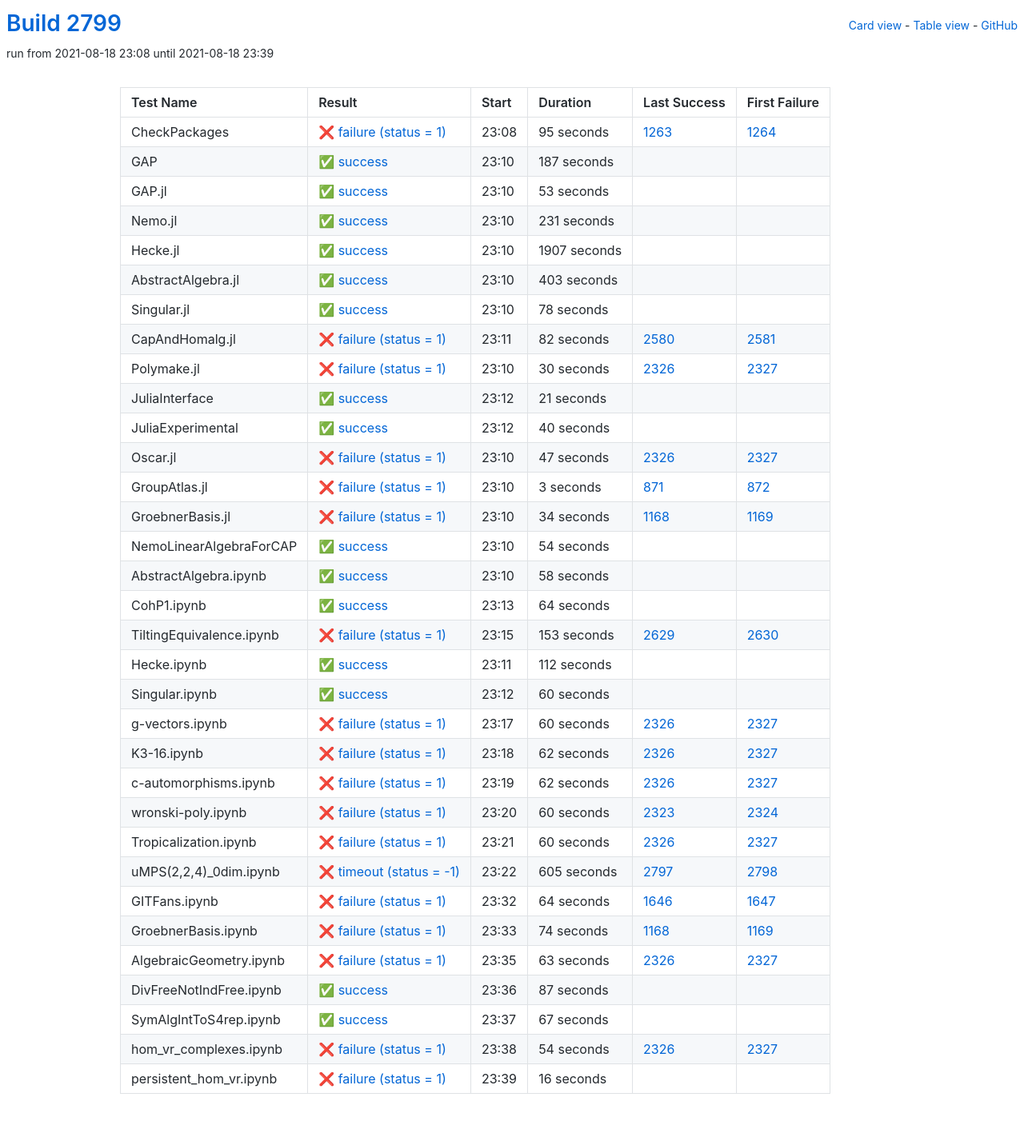
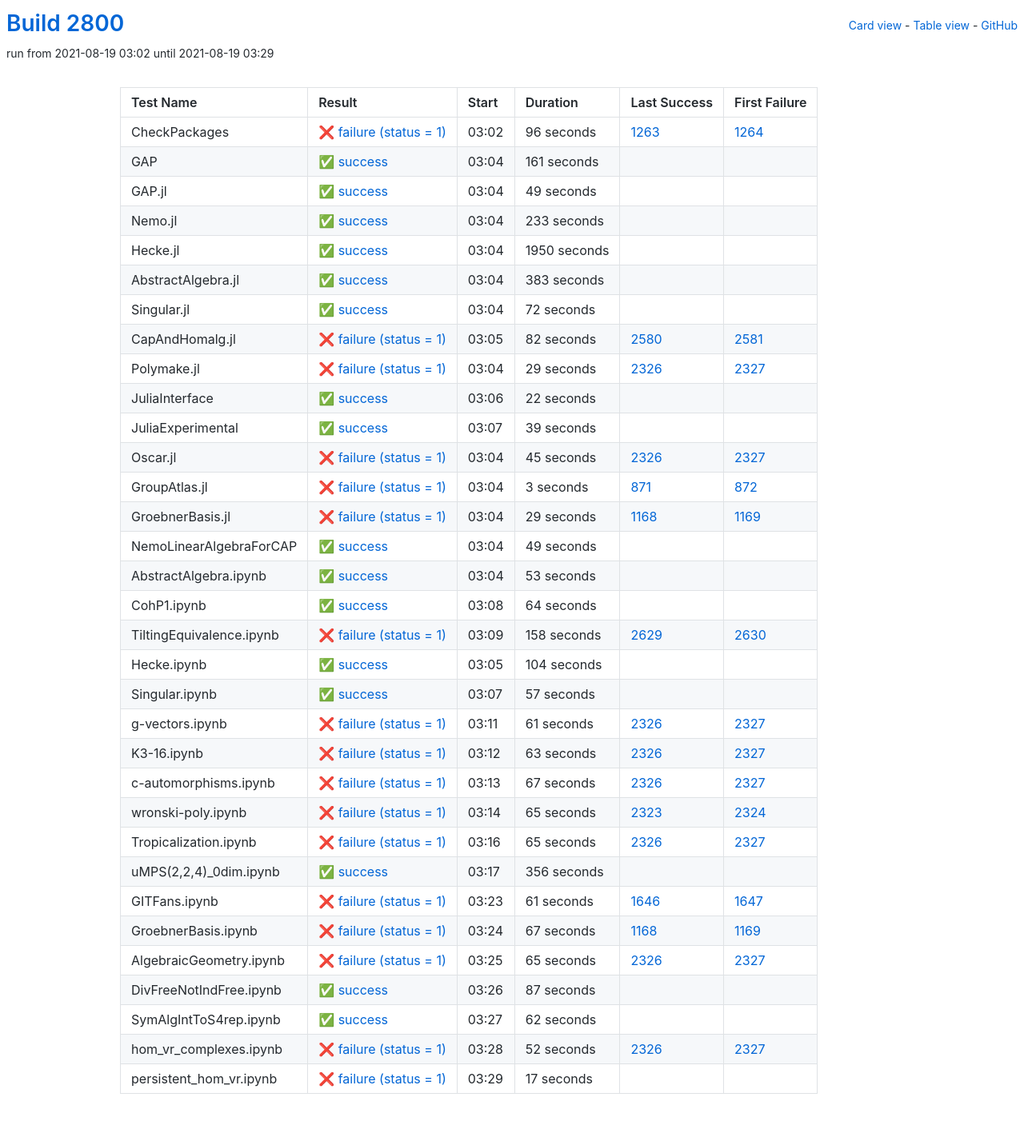
Before and after one commit to oscar-system/oscar-ci-status-stable, a Jekyll site: the page built from table.html, in a window 1280 px wide. Shown: the whole page at 80% size. Built offline with Jekyll 4.4.1, drawn with Linux system fonts in a browser that asks for light colours.

Commit message:
Build #2800

```diff
--- a/_data/ci.yml
+++ b/_data/ci.yml
@@ -1,6 +1,6 @@
 ---
-build: 2799
-build_url: https://oscarci.mathematik.uni-kl.de/job/oscar-stable/2799/
+build: 2800
+build_url: https://oscarci.mathematik.uni-kl.de/job/oscar-stable/2800/
 job: oscar-stable
 organization: oscar-system
 repo: oscar-ci-status-stable
@@ -8,92 +8,92 @@ repourl: https://github.com/oscar-system/oscar-ci-status-stable
 tests:
 - name: CheckPackages
   id: checkpackages
-  log: https://oscarci.mathematik.uni-kl.de/job/oscar-stable/2799/artifact/logs/build-2799/CheckPackages.log
-  start: 2021-08-18 23:08
+  log: https://oscarci.mathematik.uni-kl.de/job/oscar-stable/2800/artifact/logs/build-2800/CheckPackages.log
+  start: 2021-08-19 03:02
   success: false
   exitcode: 1
   status: failure
-  duration: 95
+  duration: 96
   last_success: 1263
   last_success_url: https://oscarci.mathematik.uni-kl.de/job/oscar-stable/1263/
   first_failure: 1264
   first_failure_url: https://oscarci.mathematik.uni-kl.de/job/oscar-stable/1264/
 - name: GAP
   id: gap
-  log: https://oscarci.mathematik.uni-kl.de/job/oscar-stable/2799/artifact/logs/build-2799/GAP.log
-  start: 2021-08-18 23:10
+  log: https://oscarci.mathematik.uni-kl.de/job/oscar-stable/2800/artifact/logs/build-2800/GAP.log
+  start: 2021-08-19 03:04
   success: true
   exitcode: 0
   status: success
-  duration: 187
+  duration: 161
   last_success: false
   last_success_url:
   first_failure: false
   first_failure_url:
 - name: GAP.jl
   id: gap-jl
-  log: https://oscarci.mathematik.uni-kl.de/job/oscar-stable/2799/artifact/logs/build-2799/GAP.jl.log
-  start: 2021-08-18 23:10
+  log: https://oscarci.mathematik.uni-kl.de/job/oscar-stable/2800/artifact/logs/build-2800/GAP.jl.log
+  start: 2021-08-19 03:04
   success: true
   exitcode: 0
   status: success
-  duration: 53
+  duration: 49
   last_success: false
   last_success_url:
   first_failure: false
   first_failure_url:
 - name: Nemo.jl
   id: nemo-jl
-  log: https://oscarci.mathematik.uni-kl.de/job/oscar-stable/2799/artifact/logs/build-2799/Nemo.jl.log
-  start: 2021-08-18 23:10
+  log: https://oscarci.mathematik.uni-kl.de/job/oscar-stable/2800/artifact/logs/build-2800/Nemo.jl.log
+  start: 2021-08-19 03:04
   success: true
   exitcode: 0
   status: success
-  duration: 231
+  duration: 233
   last_success: false
   last_success_url:
   first_failure: false
   first_failure_url:
 - name: Hecke.jl
   id: hecke-jl
-  log: https://oscarci.mathematik.uni-kl.de/job/oscar-stable/2799/artifact/logs/build-2799/Hecke.jl.log
-  start: 2021-08-18 23:10
+  log: https://oscarci.mathematik.uni-kl.de/job/oscar-stable/2800/artifact/logs/build-2800/Hecke.jl.log
+  start: 2021-08-19 03:04
   success: true
   exitcode: 0
   status: success
-  duration: 1907
+  duration: 1950
   last_success: false
   last_success_url:
   first_failure: false
   first_failure_url:
 - name: AbstractAlgebra.jl
   id: abstractalgebra-jl
-  log: https://oscarci.mathematik.uni-kl.de/job/oscar-stable/2799/artifact/logs/build-2799/AbstractAlgebra.jl.log
-  start: 2021-08-18 23:10
+  log: https://oscarci.mathematik.uni-kl.de/job/oscar-stable/2800/artifact/logs/build-2800/AbstractAlgebra.jl.log
+  start: 2021-08-19 03:04
   success: true
   exitcode: 0
   status: success
-  duration: 403
+  duration: 383
   last_success: false
   last_success_url:
   first_failure: false
   first_failure_url:
 - name: Singular.jl
   id: singular-jl
-  log: https://oscarci.mathematik.uni-kl.de/job/oscar-stable/2799/artifact/logs/build-2799/Singular.jl.log
-  start: 2021-08-18 23:10
+  log: https://oscarci.mathematik.uni-kl.de/job/oscar-stable/2800/artifact/logs/build-2800/Singular.jl.log
+  start: 2021-08-19 03:04
   success: true
   exitcode: 0
   status: success
-  duration: 78
+  duration: 72
   last_success: false
   last_success_url:
   first_failure: false
   first_failure_url:
 - name: CapAndHomalg.jl
   id: capandhomalg-jl
-  log: https://oscarci.mathematik.uni-kl.de/job/oscar-stable/2799/artifact/logs/build-2799/CapAndHomalg.jl.log
-  start: 2021-08-18 23:11
+  log: https://oscarci.mathematik.uni-kl.de/job/oscar-stable/2800/artifact/logs/build-2800/CapAndHomalg.jl.log
+  start: 2021-08-19 03:05
   success: false
   exitcode: 1
   status: failure
@@ -104,56 +104,56 @@ tests:
   first_failure_url: https://oscarci.mathematik.uni-kl.de/job/oscar-stable/2581/
 - name: Polymake.jl
   id: polymake-jl
-  log: https://oscarci.mathematik.uni-kl.de/job/oscar-stable/2799/artifact/logs/build-2799/Polymake.jl.log
-  start: 2021-08-18 23:10
+  log: https://oscarci.mathematik.uni-kl.de/job/oscar-stable/2800/artifact/logs/build-2800/Polymake.jl.log
+  start: 2021-08-19 03:04
   success: false
   exitcode: 1
   status: failure
-  duration: 30
+  duration: 29
   last_success: 2326
   last_success_url: https://oscarci.mathematik.uni-kl.de/job/oscar-stable/2326/
   first_failure: 2327
   first_failure_url: https://oscarci.mathematik.uni-kl.de/job/oscar-stable/2327/
 - name: JuliaInterface
   id: juliainterface
-  log: https://oscarci.mathematik.uni-kl.de/job/oscar-stable/2799/artifact/logs/build-2799/JuliaInterface.log
-  start: 2021-08-18 23:12
+  log: https://oscarci.mathematik.uni-kl.de/job/oscar-stable/2800/artifact/logs/build-2800/JuliaInterface.log
+  start: 2021-08-19 03:06
   success: true
   exitcode: 0
   status: success
-  duration: 21
+  duration: 22
   last_success: false
   last_success_url:
   first_failure: false
   first_failure_url:
 - name: JuliaExperimental
   id: juliaexperimental
-  log: https://oscarci.mathematik.uni-kl.de/job/oscar-stable/2799/artifact/logs/build-2799/JuliaExperimental.log
-  start: 2021-08-18 23:12
+  log: https://oscarci.mathematik.uni-kl.de/job/oscar-stable/2800/artifact/logs/build-2800/JuliaExperimental.log
+  start: 2021-08-19 03:07
   success: true
   exitcode: 0
   status: success
-  duration: 40
+  duration: 39
   last_success: false
   last_success_url:
   first_failure: false
   first_failure_url:
 - name: Oscar.jl
   id: oscar-jl
-  log: https://oscarci.mathematik.uni-kl.de/job/oscar-stable/2799/artifact/logs/build-2799/Oscar.jl.log
-  start: 2021-08-18 23:10
+  log: https://oscarci.mathematik.uni-kl.de/job/oscar-stable/2800/artifact/logs/build-2800/Oscar.jl.log
+  start: 2021-08-19 03:04
   success: false
   exitcode: 1
   status: failure
-  duration: 47
+  duration: 45
   last_success: 2326
   last_success_url: https://oscarci.mathematik.uni-kl.de/job/oscar-stable/2326/
   first_failure: 2327
   first_failure_url: https://oscarci.mathematik.uni-kl.de/job/oscar-stable/2327/
 - name: GroupAtlas.jl
   id: groupatlas-jl
-  log: https://oscarci.mathematik.uni-kl.de/job/oscar-stable/2799/artifact/logs/build-2799/GroupAtlas.jl.log
-  start: 2021-08-18 23:10
+  log: https://oscarci.mathematik.uni-kl.de/job/oscar-stable/2800/artifact/logs/build-2800/GroupAtlas.jl.log
+  start: 2021-08-19 03:04
   success: false
   exitcode: 1
   status: failure
@@ -164,44 +164,44 @@ tests:
   first_failure_url: https://oscarci.mathematik.uni-kl.de/job/oscar-stable/872/
 - name: GroebnerBasis.jl
   id: groebnerbasis-jl
-  log: https://oscarci.mathematik.uni-kl.de/job/oscar-stable/2799/artifact/logs/build-2799/GroebnerBasis.jl.log
-  start: 2021-08-18 23:10
+  log: https://oscarci.mathematik.uni-kl.de/job/oscar-stable/2800/artifact/logs/build-2800/GroebnerBasis.jl.log
+  start: 2021-08-19 03:04
   success: false
   exitcode: 1
   status: failure
-  duration: 34
+  duration: 29
   last_success: 1168
   last_success_url: https://oscarci.mathematik.uni-kl.de/job/oscar-stable/1168/
   first_failure: 1169
   first_failure_url: https://oscarci.mathematik.uni-kl.de/job/oscar-stable/1169/
 - name: NemoLinearAlgebraForCAP
   id: nemolinearalgebraforcap
-  log: https://oscarci.mathematik.uni-kl.de/job/oscar-stable/2799/artifact/logs/build-2799/NemoLinearAlgebraForCAP.log
-  start: 2021-08-18 23:10
+  log: https://oscarci.mathematik.uni-kl.de/job/oscar-stable/2800/artifact/logs/build-2800/NemoLinearAlgebraForCAP.log
+  start: 2021-08-19 03:04
   success: true
   exitcode: 0
   status: success
-  duration: 54
+  duration: 49
   last_success: false
   last_success_url:
   first_failure: false
   first_failure_url:
 - name: AbstractAlgebra.ipynb
   id: abstractalgebra-ipynb
-  log: https://oscarci.mathematik.uni-kl.de/job/oscar-stable/2799/artifact/logs/build-2799/AbstractAlgebra.ipynb.log
-  start: 2021-08-18 23:10
+  log: https://oscarci.mathematik.uni-kl.de/job/oscar-stable/2800/artifact/logs/build-2800/AbstractAlgebra.ipynb.log
+  start: 2021-08-19 03:04
   success: true
   exitcode: 0
   status: success
-  duration: 58
+  duration: 53
   last_success: false
   last_success_url:
   first_failure: false
   first_failure_url:
 - name: CohP1.ipynb
   id: cohp1-ipynb
-  log: https://oscarci.mathematik.uni-kl.de/job/oscar-stable/2799/artifact/logs/build-2799/CohP1.ipynb.log
-  start: 2021-08-18 23:13
+  log: https://oscarci.mathematik.uni-kl.de/job/oscar-stable/2800/artifact/logs/build-2800/CohP1.ipynb.log
+  start: 2021-08-19 03:08
   success: true
   exitcode: 0
   status: success
@@ -212,140 +212,56 @@ tests:
   first_failure_url:
 - name: TiltingEquivalence.ipynb
   id: tiltingequivalence-ipynb
-  log: https://oscarci.mathematik.uni-kl.de/job/oscar-stable/2799/artifact/logs/build-2799/TiltingEquivalence.ipynb.log
-  start: 2021-08-18 23:15
+  log: https://oscarci.mathematik.uni-kl.de/job/oscar-stable/2800/artifact/logs/build-2800/TiltingEquivalence.ipynb.log
+  start: 2021-08-19 03:09
   success: false
   exitcode: 1
   status: failure
-  duration: 153
+  duration: 158
   last_success: 2629
   last_success_url: https://oscarci.mathematik.uni-kl.de/job/oscar-stable/2629/
   first_failure: 2630
   first_failure_url: https://oscarci.mathematik.uni-kl.de/job/oscar-stable/2630/
 - name: Hecke.ipynb
   id: hecke-ipynb
-  log: https://oscarci.mathematik.uni-kl.de/job/oscar-stable/2799/artifact/logs/build-2799/Hecke.ipynb.log
-  start: 2021-08-18 23:11
+  log: https://oscarci.mathematik.uni-kl.de/job/oscar-stable/2800/artifact/logs/build-2800/Hecke.ipynb.log
+  start: 2021-08-19 03:05
   success: true
   exitcode: 0
   status: success
-  duration: 112
+  duration: 104
   last_success: false
   last_success_url:
   first_failure: false
   first_failure_url:
 - name: Singular.ipynb
   id: singular-ipynb
-  log: https://oscarci.mathematik.uni-kl.de/job/oscar-stable/2799/artifact/logs/build-2799/Singular.ipynb.log
-  start: 2021-08-18 23:12
+  log: https://oscarci.mathematik.uni-kl.de/job/oscar-stable/2800/artifact/logs/build-2800/Singular.ipynb.log
+  start: 2021-08-19 03:07
   success: true
   exitcode: 0
   status: success
-  duration: 60
+  duration: 57
   last_success: false
   last_success_url:
   first_failure: false
   first_failure_url:
 - name: g-vectors.ipynb
   id: g-vectors-ipynb
-  log: https://oscarci.mathematik.uni-kl.de/job/oscar-stable/2799/artifact/logs/build-2799/g-vectors.ipynb.log
-  start: 2021-08-18 23:17
+  log: https://oscarci.mathematik.uni-kl.de/job/oscar-stable/2800/artifact/logs/build-2800/g-vectors.ipynb.log
+  start: 2021-08-19 03:11
   success: false
   exitcode: 1
   status: failure
-  duration: 60
+  duration: 61
   last_success: 2326
   last_success_url: https://oscarci.mathematik.uni-kl.de/job/oscar-stable/2326/
   first_failure: 2327
   first_failure_url: https://oscarci.mathematik.uni-kl.de/job/oscar-stable/2327/
 - name: K3-16.ipynb
   id: k3-16-ipynb
-  log: https://oscarci.mathematik.uni-kl.de/job/oscar-stable/2799/artifact/logs/build-2799/K3-16.ipynb.log
-  start: 2021-08-18 23:18
-  success: false
-  exitcode: 1
-  status: failure
-  duration: 62
-  last_success: 2326
-  last_success_url: https://oscarci.mathematik.uni-kl.de/job/oscar-stable/2326/
-  first_failure: 2327
-  first_failure_url: https://oscarci.mathematik.uni-kl.de/job/oscar-stable/2327/
-- name: c-automorphisms.ipynb
-  id: c-automorphisms-ipynb
-  log: https://oscarci.mathematik.uni-kl.de/job/oscar-stable/2799/artifact/logs/build-2799/c-automorphisms.ipynb.log
-  start: 2021-08-18 23:19
-  success: false
-  exitcode: 1
-  status: failure
-  duration: 62
-  last_success: 2326
-  last_success_url: https://oscarci.mathematik.uni-kl.de/job/oscar-stable/2326/
-  first_failure: 2327
-  first_failure_url: https://oscarci.mathematik.uni-kl.de/job/oscar-stable/2327/
-- name: wronski-poly.ipynb
-  id: wronski-poly-ipynb
-  log: https://oscarci.mathematik.uni-kl.de/job/oscar-stable/2799/artifact/logs/build-2799/wronski-poly.ipynb.log
-  start: 2021-08-18 23:20
-  success: false
-  exitcode: 1
-  status: failure
-  duration: 60
-  last_success: 2323
-  last_success_url: https://oscarci.mathematik.uni-kl.de/job/oscar-stable/2323/
-  first_failure: 2324
-  first_failure_url: https://oscarci.mathematik.uni-kl.de/job/oscar-stable/2324/
-- name: Tropicalization.ipynb
-  id: tropicalization-ipynb
-  log: https://oscarci.mathematik.uni-kl.de/job/oscar-stable/2799/artifact/logs/build-2799/Tropicalization.ipynb.log
-  start: 2021-08-18 23:21
-  success: false
-  exitcode: 1
-  status: failure
-  duration: 60
-  last_success: 2326
-  last_success_url: https://oscarci.mathematik.uni-kl.de/job/oscar-stable/2326/
-  first_failure: 2327
-  first_failure_url: https://oscarci.mathematik.uni-kl.de/job/oscar-stable/2327/
-- name: uMPS(2,2,4)_0dim.ipynb
-  id: umps-2-2-4-0dim-ipynb
-  log: https://oscarci.mathematik.uni-kl.de/job/oscar-stable/2799/artifact/logs/build-2799/uMPS-2-2-4-_0dim.ipynb.log
-  start: 2021-08-18 23:22
-  success: false
-  exitcode: -1
-  status: timeout
-  duration: 605
-  last_success: 2797
-  last_success_url: https://oscarci.mathematik.uni-kl.de/job/oscar-stable/2797/
-  first_failure: 2798
-  first_failure_url: https://oscarci.mathematik.uni-kl.de/job/oscar-stable/2798/
-- name: GITFans.ipynb
-  id: gitfans-ipynb
-  log: https://oscarci.mathematik.uni-kl.de/job/oscar-stable/2799/artifact/logs/build-2799/GITFans.ipynb.log
-  start: 2021-08-18 23:32
-  success: false
-  exitcode: 1
-  status: failure
-  duration: 64
-  last_success: 1646
-  last_success_url: https://oscarci.mathematik.uni-kl.de/job/oscar-stable/1646/
-  first_failure: 1647
-  first_failure_url: https://oscarci.mathematik.uni-kl.de/job/oscar-stable/1647/
-- name: GroebnerBasis.ipynb
-  id: groebnerbasis-ipynb
-  log: https://oscarci.mathematik.uni-kl.de/job/oscar-stable/2799/artifact/logs/build-2799/GroebnerBasis.ipynb.log
-  start: 2021-08-18 23:33
-  success: false
-  exitcode: 1
-  status: failure
-  duration: 74
-  last_success: 1168
-  last_success_url: https://oscarci.mathematik.uni-kl.de/job/oscar-stable/1168/
-  first_failure: 1169
-  first_failure_url: https://oscarci.mathematik.uni-kl.de/job/oscar-stable/1169/
-- name: AlgebraicGeometry.ipynb
-  id: algebraicgeometry-ipynb
-  log: https://oscarci.mathematik.uni-kl.de/job/oscar-stable/2799/artifact/logs/build-2799/AlgebraicGeometry.ipynb.log
-  start: 2021-08-18 23:35
+  log: https://oscarci.mathematik.uni-kl.de/job/oscar-stable/2800/artifact/logs/build-2800/K3-16.ipynb.log
+  start: 2021-08-19 03:12
   success: false
   exitcode: 1
   status: failure
@@ -354,10 +270,94 @@ tests:
   last_success_url: https://oscarci.mathematik.uni-kl.de/job/oscar-stable/2326/
   first_failure: 2327
   first_failure_url: https://oscarci.mathematik.uni-kl.de/job/oscar-stable/2327/
+- name: c-automorphisms.ipynb
+  id: c-automorphisms-ipynb
+  log: https://oscarci.mathematik.uni-kl.de/job/oscar-stable/2800/artifact/logs/build-2800/c-automorphisms.ipynb.log
+  start: 2021-08-19 03:13
+  success: false
+  exitcode: 1
+  status: failure
+  duration: 67
+  last_success: 2326
+  last_success_url: https://oscarci.mathematik.uni-kl.de/job/oscar-stable/2326/
+  first_failure: 2327
+  first_failure_url: https://oscarci.mathematik.uni-kl.de/job/oscar-stable/2327/
+- name: wronski-poly.ipynb
+  id: wronski-poly-ipynb
+  log: https://oscarci.mathematik.uni-kl.de/job/oscar-stable/2800/artifact/logs/build-2800/wronski-poly.ipynb.log
+  start: 2021-08-19 03:14
+  success: false
+  exitcode: 1
+  status: failure
+  duration: 65
+  last_success: 2323
+  last_success_url: https://oscarci.mathematik.uni-kl.de/job/oscar-stable/2323/
+  first_failure: 2324
+  first_failure_url: https://oscarci.mathematik.uni-kl.de/job/oscar-stable/2324/
+- name: Tropicalization.ipynb
+  id: tropicalization-ipynb
+  log: https://oscarci.mathematik.uni-kl.de/job/oscar-stable/2800/artifact/logs/build-2800/Tropicalization.ipynb.log
+  start: 2021-08-19 03:16
+  success: false
+  exitcode: 1
+  status: failure
+  duration: 65
+  last_success: 2326
+  last_success_url: https://oscarci.mathematik.uni-kl.de/job/oscar-stable/2326/
+  first_failure: 2327
+  first_failure_url: https://oscarci.mathematik.uni-kl.de/job/oscar-stable/2327/
+- name: uMPS(2,2,4)_0dim.ipynb
+  id: umps-2-2-4-0dim-ipynb
+  log: https://oscarci.mathematik.uni-kl.de/job/oscar-stable/2800/artifact/logs/build-2800/uMPS-2-2-4-_0dim.ipynb.log
+  start: 2021-08-19 03:17
+  success: true
+  exitcode: 0
+  status: success
+  duration: 356
+  last_success: false
+  last_success_url:
+  first_failure: false
+  first_failure_url:
+- name: GITFans.ipynb
+  id: gitfans-ipynb
+  log: https://oscarci.mathematik.uni-kl.de/job/oscar-stable/2800/artifact/logs/build-2800/GITFans.ipynb.log
+  start: 2021-08-19 03:23
+  success: false
+  exitcode: 1
+  status: failure
+  duration: 61
+  last_success: 1646
+  last_success_url: https://oscarci.mathematik.uni-kl.de/job/oscar-stable/1646/
+  first_failure: 1647
+  first_failure_url: https://oscarci.mathematik.uni-kl.de/job/oscar-stable/1647/
+- name: GroebnerBasis.ipynb
+  id: groebnerbasis-ipynb
+  log: https://oscarci.mathematik.uni-kl.de/job/oscar-stable/2800/artifact/logs/build-2800/GroebnerBasis.ipynb.log
+  start: 2021-08-19 03:24
+  success: false
+  exitcode: 1
+  status: failure
+  duration: 67
+  last_success: 1168
+  last_success_url: https://oscarci.mathematik.uni-kl.de/job/oscar-stable/1168/
+  first_failure: 1169
+  first_failure_url: https://oscarci.mathematik.uni-kl.de/job/oscar-stable/1169/
+- name: AlgebraicGeometry.ipynb
+  id: algebraicgeometry-ipynb
+  log: https://oscarci.mathematik.uni-kl.de/job/oscar-stable/2800/artifact/logs/build-2800/AlgebraicGeometry.ipynb.log
+  start: 2021-08-19 03:25
+  success: false
+  exitcode: 1
+  status: failure
+  duration: 65
+  last_success: 2326
+  last_success_url: https://oscarci.mathematik.uni-kl.de/job/oscar-stable/2326/
+  first_failure: 2327
+  first_failure_url: https://oscarci.mathematik.uni-kl.de/job/oscar-stable/2327/
 - name: DivFreeNotIndFree.ipynb
   id: divfreenotindfree-ipynb
-  log: https://oscarci.mathematik.uni-kl.de/job/oscar-stable/2799/artifact/logs/build-2799/DivFreeNotIndFree.ipynb.log
-  start: 2021-08-18 23:36
+  log: https://oscarci.mathematik.uni-kl.de/job/oscar-stable/2800/artifact/logs/build-2800/DivFreeNotIndFree.ipynb.log
+  start: 2021-08-19 03:26
   success: true
   exitcode: 0
   status: success
@@ -368,36 +368,36 @@ tests:
   first_failure_url:
 - name: SymAlgIntToS4rep.ipynb
   id: symalginttos4rep-ipynb
-  log: https://oscarci.mathematik.uni-kl.de/job/oscar-stable/2799/artifact/logs/build-2799/SymAlgIntToS4rep.ipynb.log
-  start: 2021-08-18 23:37
+  log: https://oscarci.mathematik.uni-kl.de/job/oscar-stable/2800/artifact/logs/build-2800/SymAlgIntToS4rep.ipynb.log
+  start: 2021-08-19 03:27
   success: true
   exitcode: 0
   status: success
-  duration: 67
+  duration: 62
   last_success: false
   last_success_url:
   first_failure: false
   first_failure_url:
 - name: hom_vr_complexes.ipynb
   id: hom-vr-complexes-ipynb
-  log: https://oscarci.mathematik.uni-kl.de/job/oscar-stable/2799/artifact/logs/build-2799/hom_vr_complexes.ipynb.log
-  start: 2021-08-18 23:38
+  log: https://oscarci.mathematik.uni-kl.de/job/oscar-stable/2800/artifact/logs/build-2800/hom_vr_complexes.ipynb.log
+  start: 2021-08-19 03:28
   success: false
   exitcode: 1
   status: failure
-  duration: 54
+  duration: 52
   last_success: 2326
   last_success_url: https://oscarci.mathematik.uni-kl.de/job/oscar-stable/2326/
   first_failure: 2327
   first_failure_url: https://oscarci.mathematik.uni-kl.de/job/oscar-stable/2327/
 - name: persistent_hom_vr.ipynb
   id: persistent-hom-vr-ipynb
-  log: https://oscarci.mathematik.uni-kl.de/job/oscar-stable/2799/artifact/logs/build-2799/persistent_hom_vr.ipynb.log
-  start: 2021-08-18 23:39
+  log: https://oscarci.mathematik.uni-kl.de/job/oscar-stable/2800/artifact/logs/build-2800/persistent_hom_vr.ipynb.log
+  start: 2021-08-19 03:29
   success: false
   exitcode: 1
   status: failure
-  duration: 16
+  duration: 17
   last_success: false
   last_success_url:
   first_failure: false
```
Also changed, not shown: README.md.
